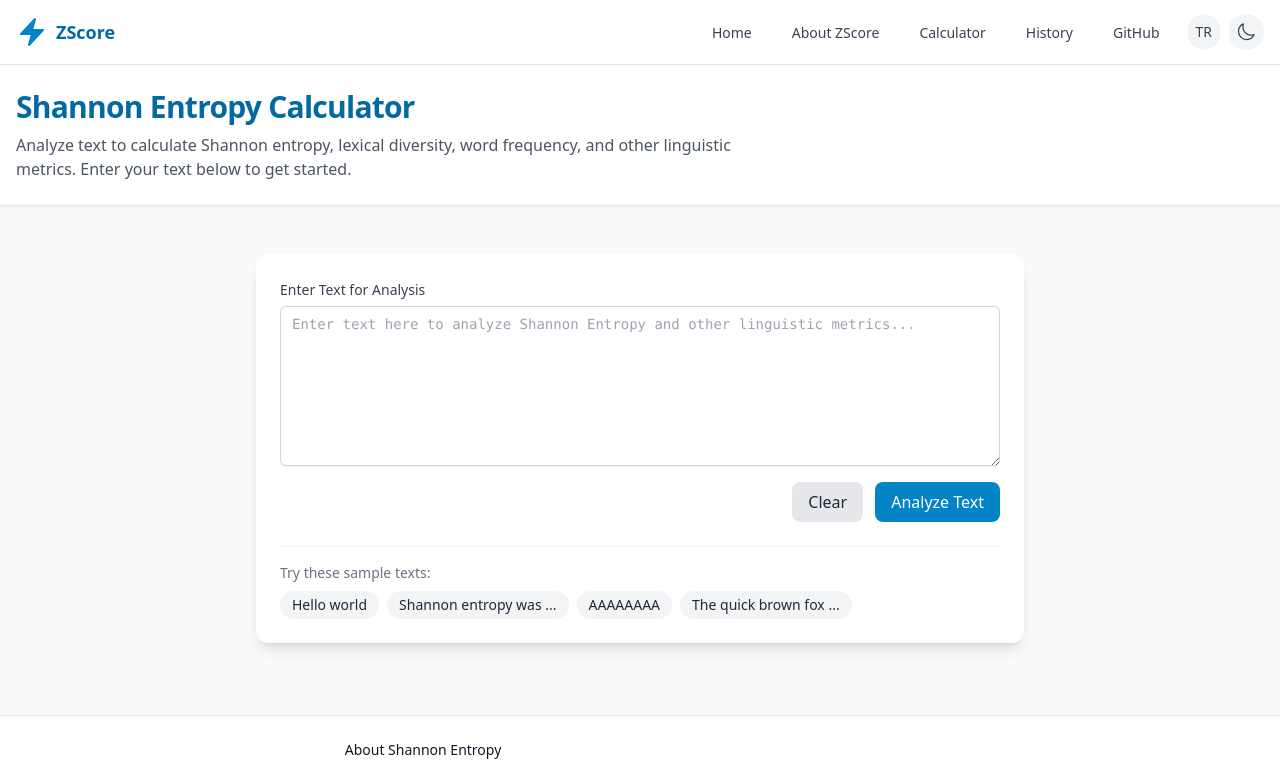
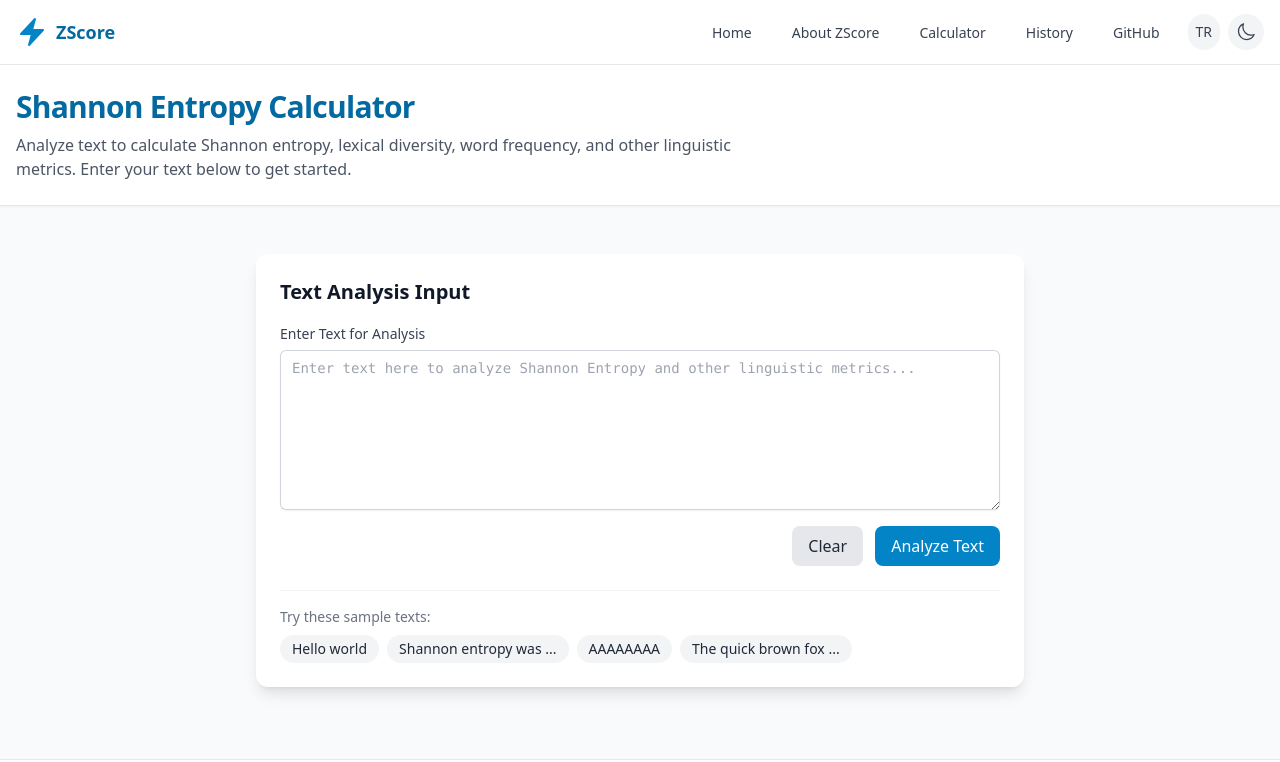
Before and after one commit to melihcanndemir/ZScore, a React (Vite) app: page / in a window 1280 px wide. Shown: the top 762 px of the page. Built offline with nearby package versions, Linux system fonts and the light colour scheme.

Commit message:
fix: add proper heading hierarchy and translations for accessibility

```diff
--- a/src/components/TextInput.tsx
+++ b/src/components/TextInput.tsx
@@ -25,6 +25,10 @@
       animate={{ opacity: 1, y: 0 }}
       transition={{ duration: 0.5, delay: 0.3 }}
     >
+      <h2 className="text-xl font-bold text-gray-900 dark:text-gray-100 mb-4">
+        {t("textInput.title") || "Text Analysis"}
+      </h2>
+
       <form onSubmit={handleSubmit}>
         <div className="mb-4">
           <label htmlFor="textInput" className="label">
--- a/src/locales/en/translation.json
+++ b/src/locales/en/translation.json
@@ -20,6 +20,7 @@
     "subtitle": "Analyze text to calculate Shannon entropy, lexical diversity, word frequency, and other linguistic metrics. Enter your text below to get started."
   },
   "textInput": {
+    "title": "Text Analysis Input",
     "label": "Enter Text for Analysis",
     "placeholder": "Enter text here to analyze Shannon Entropy and other linguistic metrics...",
     "analyzeButton": "Analyze Text",
--- a/src/locales/tr/translation.json
+++ b/src/locales/tr/translation.json
@@ -20,6 +20,7 @@
     "subtitle": "Shannon entropi, sözcük çeşitliliği, kelime sıklığı ve diğer dilbilimsel metrikleri hesaplamak için metin analizi yapın. Başlamak için aşağıya metninizi girin."
   },
   "textInput": {
+    "title": "Metin Analizi Girişi",
     "label": "Analiz için metin girin",
     "placeholder": "Shannon Entropi ve diğer dilsel ölçümleri analiz etmek için buraya metin girin...",
     "analyzeButton": "Metni Analiz Et",
```
